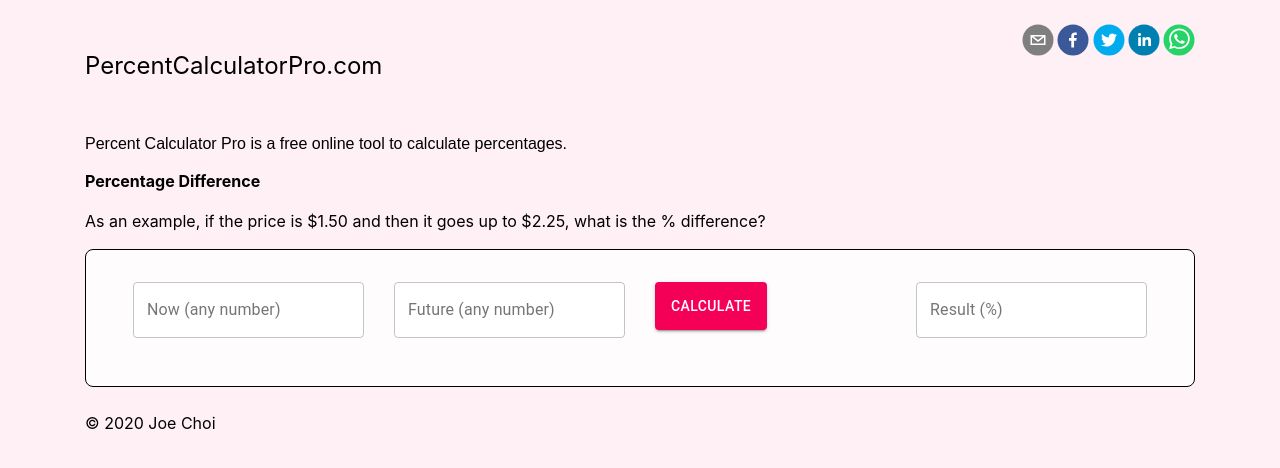
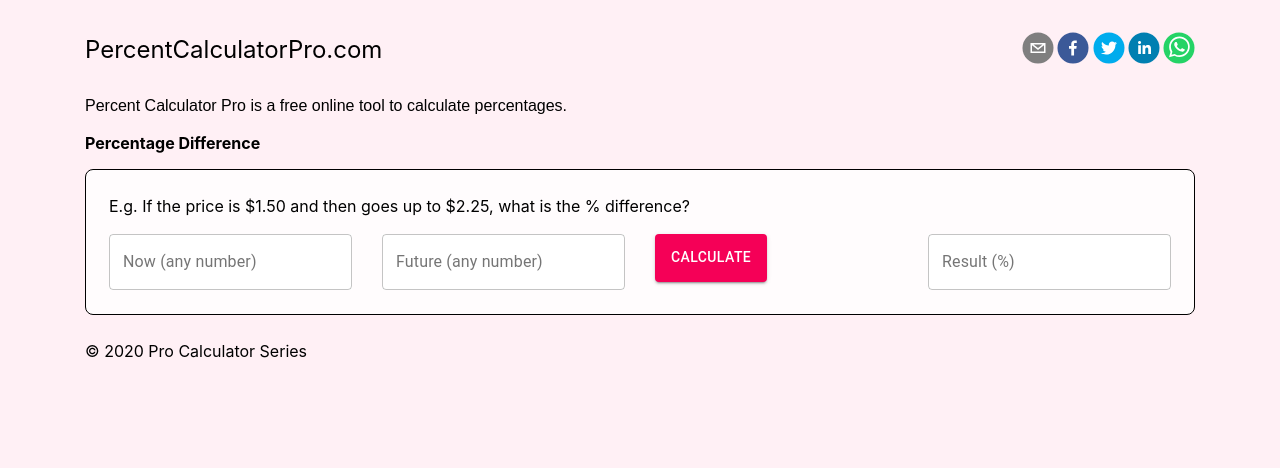
Before and after one commit to joechoi-git/percentage-calculator, a Gatsby site: page / in a window 1280 px wide. Built offline with nearby package versions, Linux system fonts and the light colour scheme; Gatsby itself is replaced by a stand-in of ours.

Commit message:
in progress

```diff
--- a/src/components/layout.js
+++ b/src/components/layout.js
@@ -65,7 +65,7 @@ export default function Layout({ children }) {
       </header>
       {children}
       <footer style={{ marginTop: `1.5rem` }}>
-        <p>&copy; 2020 Joe Choi</p>
+        <p>&copy; 2020 Pro Calculator Series</p>
       </footer>
     </Container>
   )
--- a/src/components/layout.module.css
+++ b/src/components/layout.module.css
@@ -1,10 +1,15 @@
 .layout {
     margin: 1.5rem auto;
-    padding: 0 1rem;
 }
 
 .logo {
     font-size: 1.5rem;
+    margin: 0;
+    margin-top: 0.5rem;
+}
+
+.socialshare {
+    margin-top: 0.5rem;
 }
 
 .socialshare button {
--- a/src/pages/index.js
+++ b/src/pages/index.js
@@ -57,9 +57,11 @@ export default function Home() {
       />
       <h1 className={styles.h1}>Percent Calculator Pro is a free online tool to calculate percentages.</h1>
       <h2 className={styles.h2}>Percentage Difference</h2>
-      <p>As an example, if the price is $1.50 and then it goes up to $2.25, what is the % difference?</p>
       <form onSubmit={handleSubmit}>
         <Row className={styles.row}>
+          <Col sm={12}>
+            <p>E.g. If the price is $1.50 and then goes up to $2.25, what is the % difference?</p>
+          </Col>
           <Col sm={3} className={styles.col}>
             <TextField
               label="Now (any number)"
--- a/src/pages/index.module.css
+++ b/src/pages/index.module.css
@@ -12,7 +12,7 @@
 .row {
     margin-left: 0 !important;
     margin-right: 0 !important;
-    padding: 2rem;
+    padding: 0.5rem;
     background-color: #fffcfd;
     border: 1px solid black;
     border-radius: 0.5rem
```
